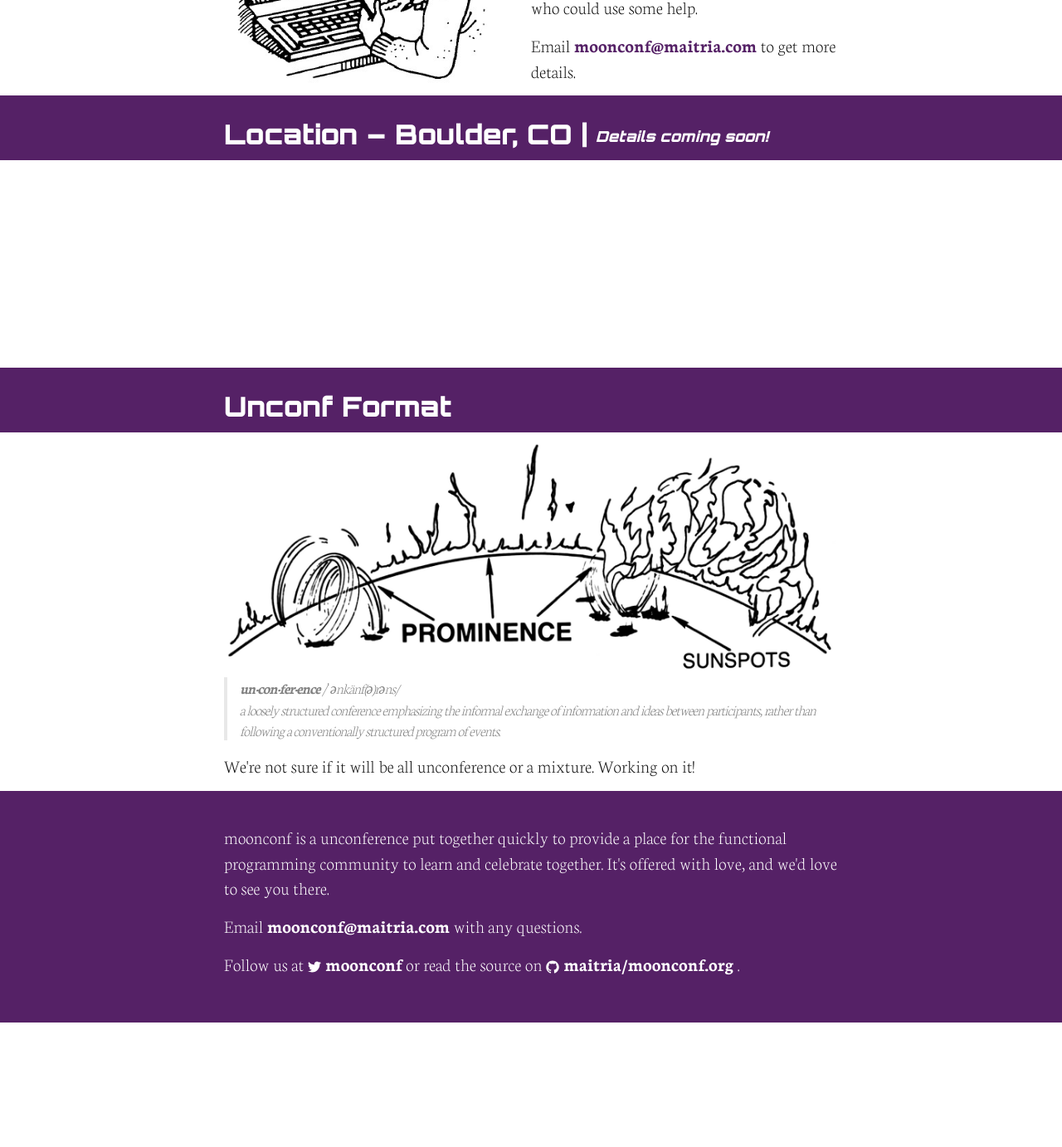
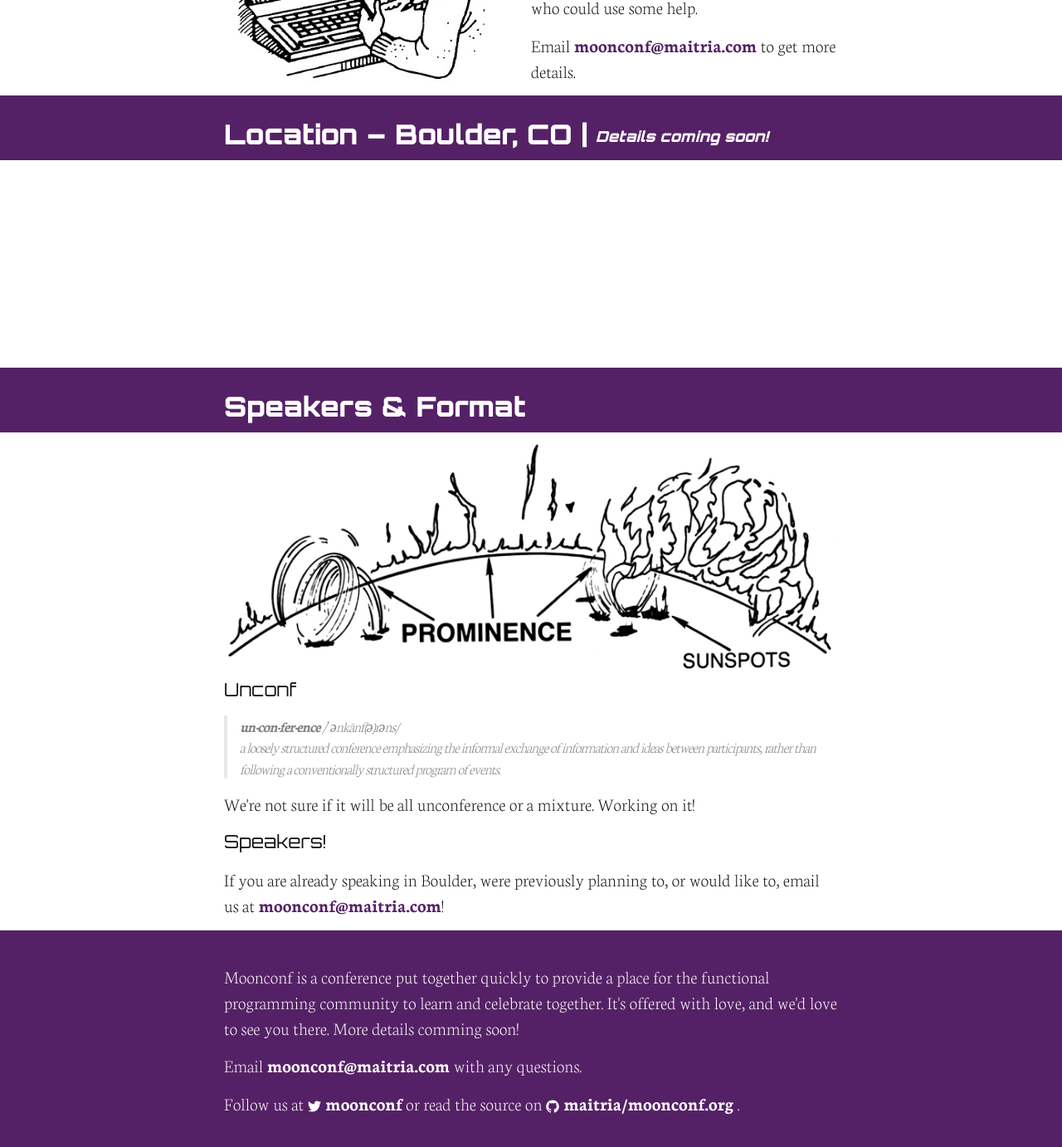
Before and after one commit to maitria/moonconf.org, a Jekyll site: the page built from index.html, in a window 1280 px wide and 1400 px high, scrolled down 1496 px. Shown: the top 1382 px of the window at 83% size. Built offline with Jekyll 4.4.1, drawn with Linux system fonts in a browser that asks for light colours; before the commit the page ends 2728 px from its top, so only the background shows below that.

Commit message:
Fix typos, include speakers

```diff
--- a/_config.yml
+++ b/_config.yml
@@ -9,9 +9,9 @@
 title: moonconf
 email: moonconf@maitria.com
 description: > # this means to ignore newlines until "baseurl:"
-  moonconf is a unconference put together quickly to provide a place for the
+  Moonconf is a conference put together quickly to provide a place for the
   functional programming community to learn and celebrate together. It's offered
-  with love, and we'd love to see you there.
+  with love, and we'd love to see you there. More details comming soon!
 baseurl: ""
 url: "http://moonconf.org"
 twitter_username: moonconf
--- a/index.html
+++ b/index.html
@@ -55,17 +55,20 @@
   <section class="section-block">
     <header class="section-block-header">
       <div class="section-block-content">
-        <h2 class="section-block-title">Unconf Format</h2>
+        <h2 class="section-block-title">Speakers & Format</h2>
       </div>
     </header>
     <div class="section-block-content">
       <img src="/css/sun.png" alt="Close up image of the sun.">
+      <h3>Unconf</h3>
       <blockquote cite="https://www.google.com/webhp?sourceid=chrome-instant&ion=1&espv=2&ie=UTF-8#q=unconference">
         <strong>un·con·fer·ence</strong>
         <em>/ˈənkänf(ə)rəns/</em><br>
         a loosely structured conference emphasizing the informal exchange of information and ideas between participants, rather than following a conventionally structured program of events.
       </blockquote>
       <p>We're not sure if it will be all unconference or a mixture. Working on it!</p>
+      <h3>Speakers!</h3>
+      <p>If you are already speaking in Boulder, were previously planning to, or would like to, email us at <a href="mailto:{{ site.email }}">{{ site.email }}</a>!</p>
     </div>
   </section>
 
```
